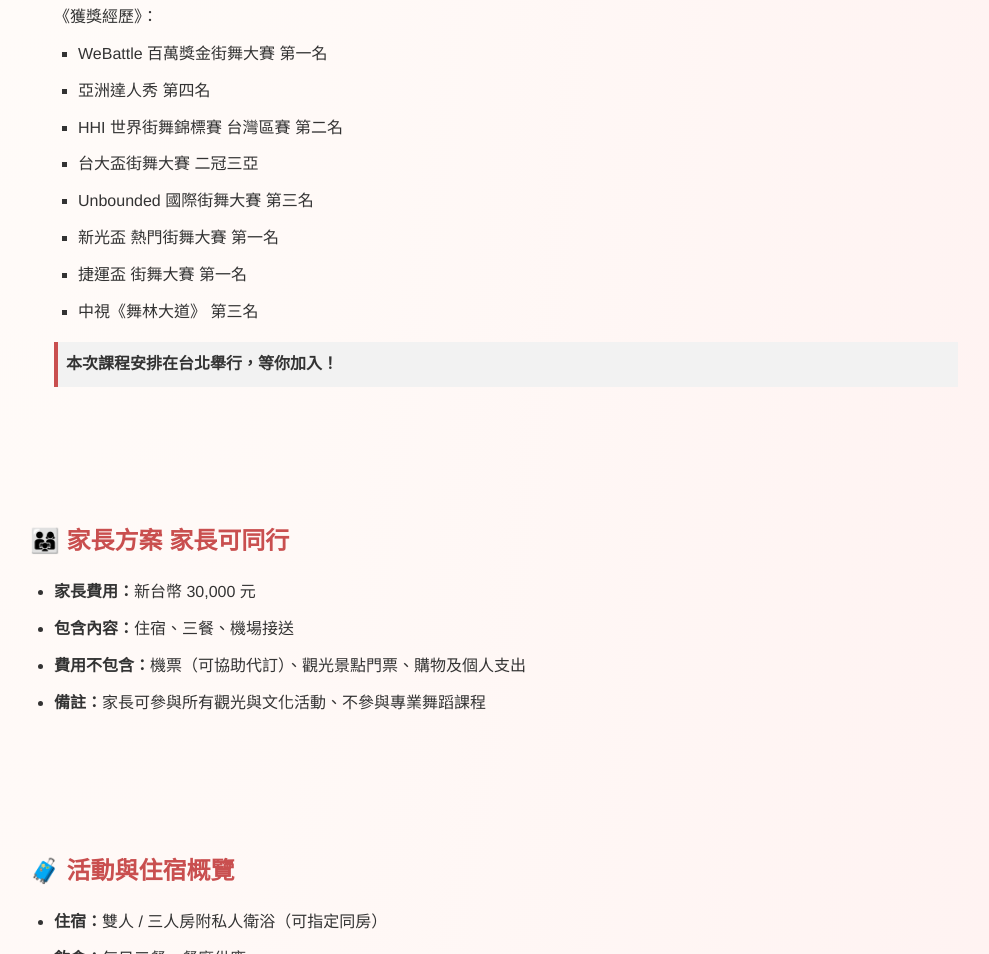
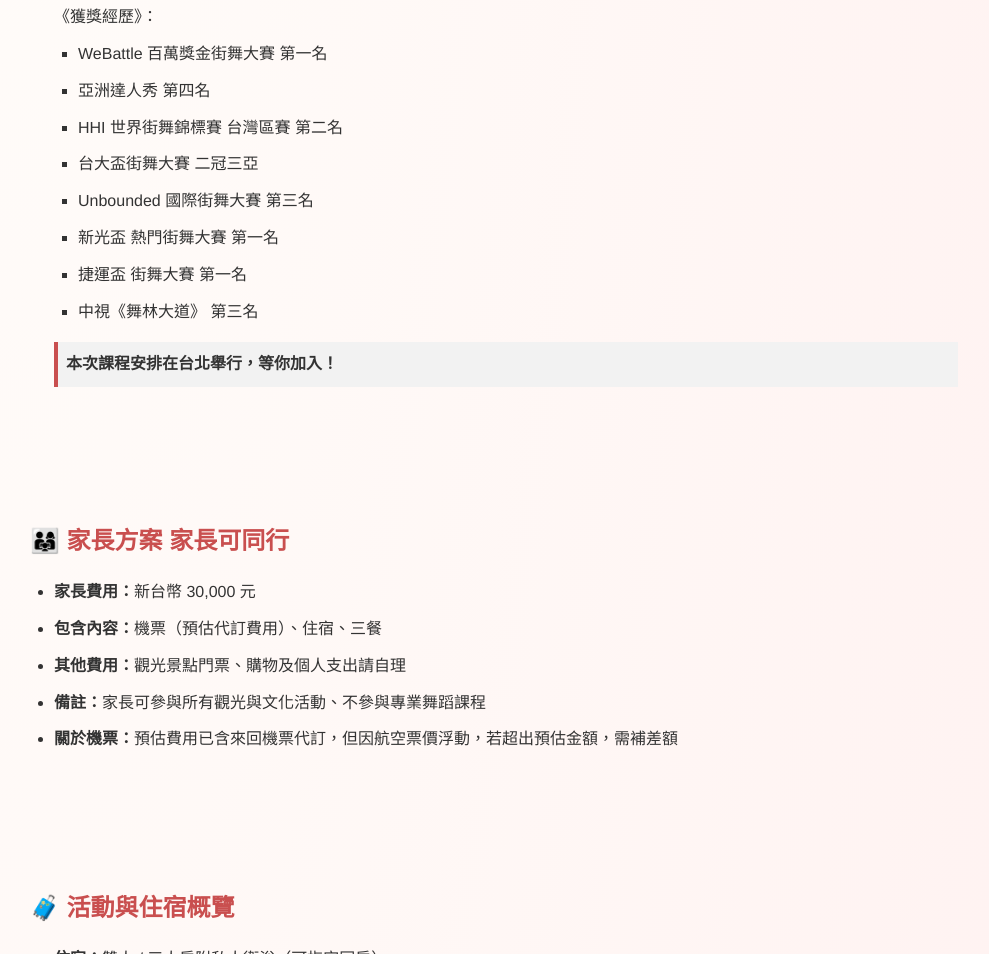
Before and after one commit to jemappellecoco/AllweK.Taiwan, a plain HTML site: page kpop_camp.html in a window 1280 px wide. Shown: the part 3783-4737 px from the top of the page, without its empty margins (146-1135 px from the left). Drawn offline with nearby package versions, Linux system fonts and the light colour scheme.

Commit message:
情學館修改

```diff
--- a/kpop_camp.html
+++ b/kpop_camp.html
@@ -250,7 +250,7 @@
       <li><strong>參加費用：</strong>新台幣 58,800 元</li>
       <li><strong>早鳥優惠：</strong>5/30 前報名享早鳥價 NT$56,800</li>
       <li><strong>合報優惠：</strong>加購「黑妹老師｜韓國練習生預備課（NT$1,680）」，合報再折 NT$1,000</li>
-      <li><strong>包含內容：</strong>來回機票（可幫忙代訂）、機場接送、住宿、每日三餐、專業課程、比賽報名費、錄影製作、觀光行程等</li>
+      <li><strong>包含內容：</strong>來回機票（預估代訂費用）、機場接送、住宿、每日三餐、專業課程、比賽報名費、錄影製作、觀光行程等</li>
       <li><strong>關於機票：</strong>預估費用已含來回機票代訂，但因航空票價浮動，若超出預估金額，需補差額</li>
       <h2>黑妹老師行前訓練課程: 藝人專屬舞蹈老師</h2><!-- 要改的地方  -->
       <!-- 要改的地方  -->
@@ -296,9 +296,10 @@
     <h2>👨‍👩‍👧 家長方案 家長可同行</h2>
     <ul>
       <li><strong>家長費用：</strong>新台幣 30,000 元</li>
-      <li><strong>包含內容：</strong>住宿、三餐、機場接送</li>
-      <li><strong>費用不包含：</strong>機票（可協助代訂）、觀光景點門票、購物及個人支出</li>
+      <li><strong>包含內容：</strong>機票（預估代訂費用）、住宿、三餐</li>
+      <li><strong>其他費用：</strong>觀光景點門票、購物及個人支出請自理</li>
       <li><strong>備註：</strong>家長可參與所有觀光與文化活動、不參與專業舞蹈課程 </li>
+      <li><strong>關於機票：</strong>預估費用已含來回機票代訂，但因航空票價浮動，若超出預估金額，需補差額 </li>
     </ul>
   </div>
 
```
